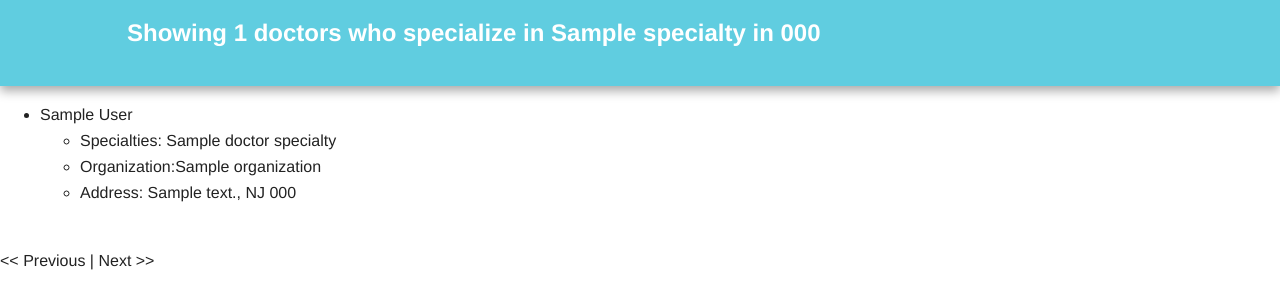
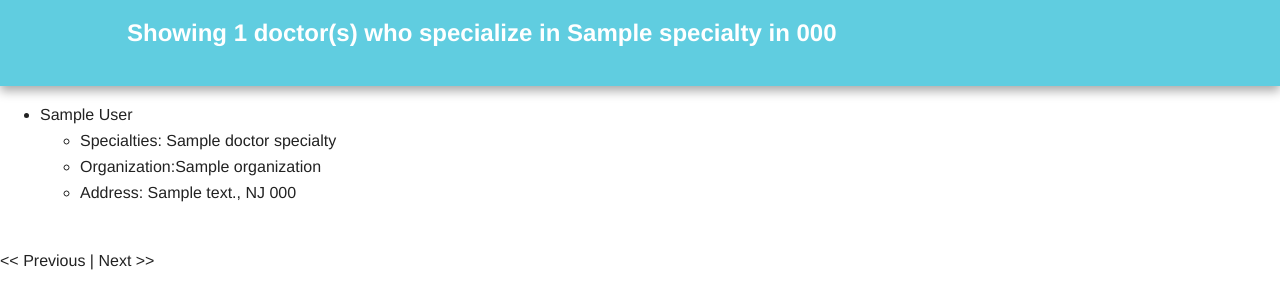
Before and after one commit to swapnesh-chaubal/Projects, a Flask app: template clover/provider_search/templates/results.html in a window 1280 px wide. Shown: the top 300 px of the page. Run offline with Flask 2, Linux system fonts and the light colour scheme; the template is opened without the code that fills it: most values are stand-ins (such as "Sample title", 1, 10 or a date in 2020); parts of the project's set-up code (start-up, migrations or seed data) failed here and were passed over; some libraries are stand-ins or nearby versions.

Commit message:
Updated results place to handle condition for no results

```diff
--- a/clover/provider_search/templates/results.html
+++ b/clover/provider_search/templates/results.html
@@ -16,7 +16,7 @@
 
         <div class="header-container">
             <header class="wrapper clearfix">
-                <h2 class="title">Showing {{ num_of_docs }} doctors who specialize in {{ specialty }} in {{ zipcode }}</h1>
+                <h2 class="title">{% if num_of_docs == 0 %} Sorry, no doctors found {% else %}  Showing {{ num_of_docs }} doctor(s){% endif %} who specialize in {{ specialty }} in {{ zipcode }}</h1>
             </header>
         </div>
 
```
